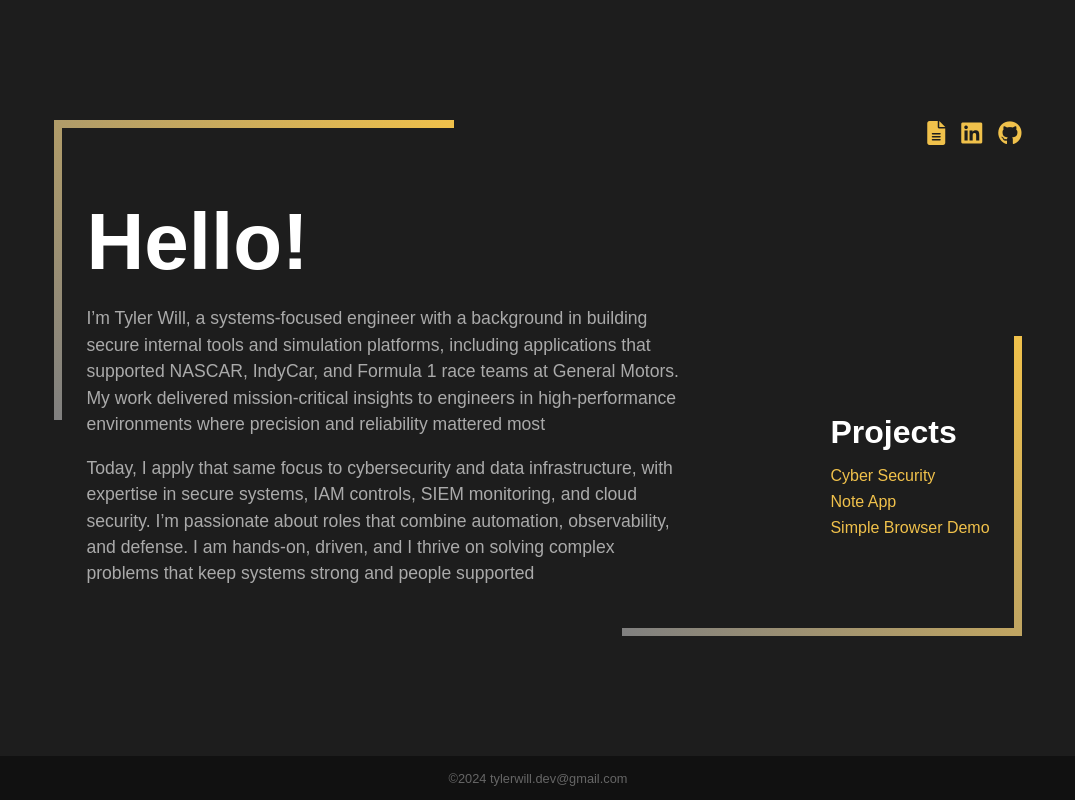
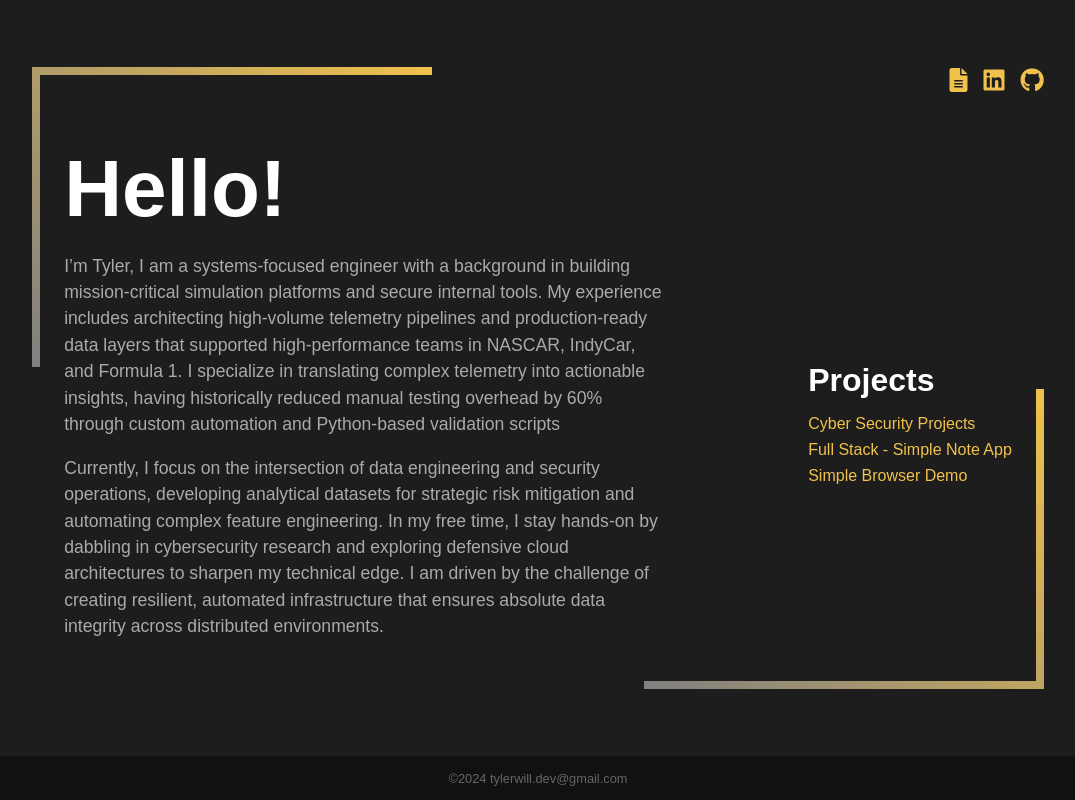
Before and after one commit to tyler-will-dev/Portfolio, a React (Create React App) app: page /#/ in a window 1280 px wide. Shown: the whole page, without its empty margins (102-1177 px from the left). Built offline with nearby package versions, Linux system fonts and the light colour scheme.

Commit message:
Updated portfolio, link header updates

```diff
--- a/src/Components/BodyContent.js
+++ b/src/Components/BodyContent.js
@@ -8,21 +8,21 @@ function BodyContent() {
           <div className="welcome-section">
             <h1>Hello!</h1>
             <p>
-              I’m Tyler Will, a systems-focused engineer with a background in building secure internal tools and simulation platforms, including applications that supported NASCAR,
-              IndyCar, and Formula 1 race teams at General Motors. My work delivered mission-critical insights to engineers in high-performance environments where precision and
-              reliability mattered most
+              I’m Tyler, I am a systems-focused engineer with a background in building mission-critical simulation platforms and secure internal tools.
+              My experience includes architecting high-volume telemetry pipelines and production-ready data layers that supported high-performance teams in NASCAR, IndyCar, and Formula 1.
+              I specialize in translating complex telemetry into actionable insights, having historically reduced manual testing overhead by 60% through custom automation and Python-based validation scripts
             </p>
             <p>
-              Today, I apply that same focus to cybersecurity and data infrastructure, with expertise in secure systems, IAM controls, SIEM monitoring, and cloud security.
-              I’m passionate about roles that combine automation, observability, and defense. I am hands-on, driven, and I thrive on solving complex problems that keep systems
-              strong and people supported
+              Currently, I focus on the intersection of data engineering and security operations, developing analytical datasets for strategic risk mitigation and automating complex feature engineering.
+              In my free time, I stay hands-on by dabbling in cybersecurity research and exploring defensive cloud architectures to sharpen my technical edge.
+              I am driven by the challenge of creating resilient, automated infrastructure that ensures absolute data integrity across distributed environments.
             </p>
           </div>
           <div className="projects-section">
             <h2>Projects</h2>
             <ul>
               <li>
-                  <Link to="/CyberSecurity">Cyber Security</Link>
+                  <Link to="/CyberSecurity">Cyber Security Projects</Link>
               </li>
               <li>
                 <a
@@ -30,7 +30,7 @@ function BodyContent() {
                   target="_blank"
                   rel="noopener noreferrer"
                 >
-                  Note App
+                  Full Stack - Simple Note App
                 </a>
               </li>
               <li>
```
